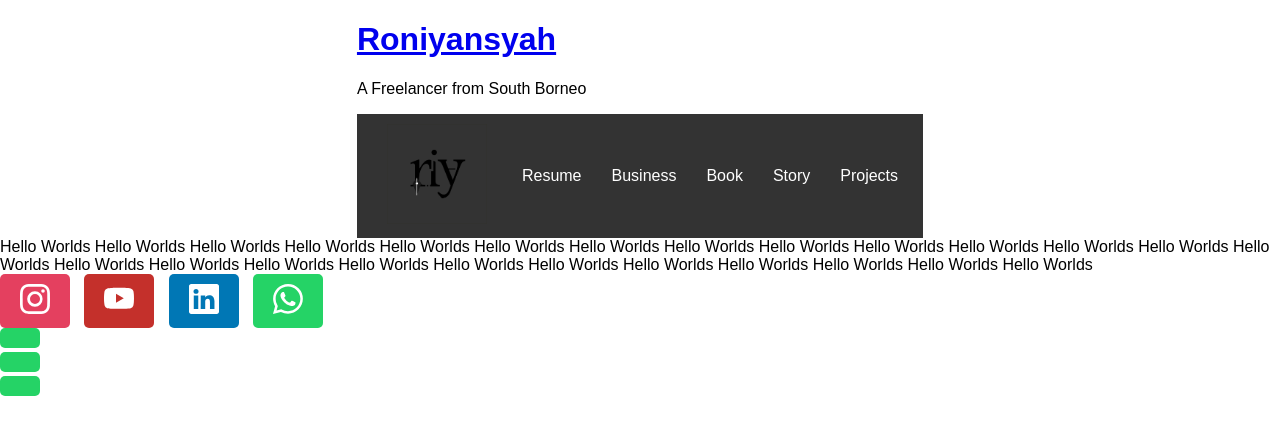
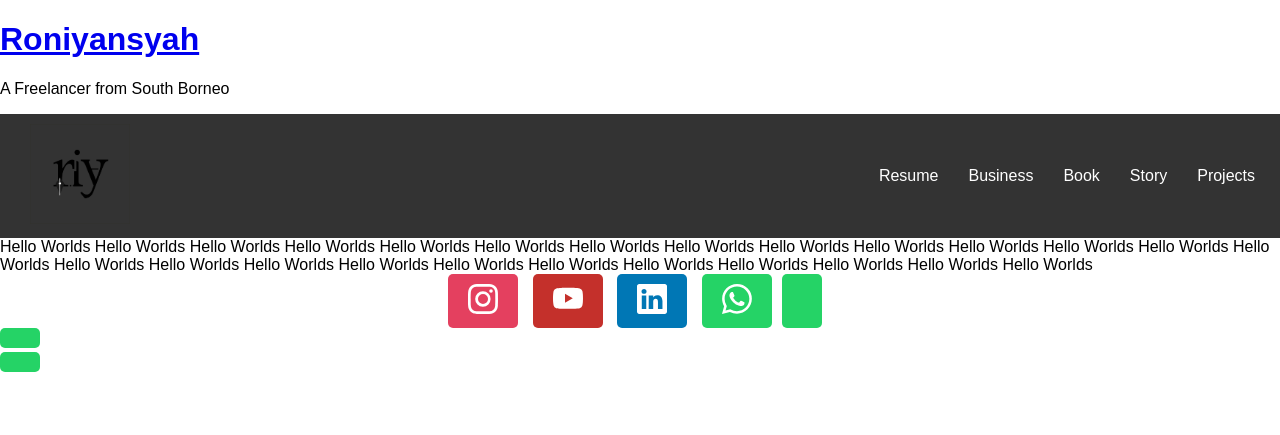
Before and after one commit to roniyansyah/roniyansyah.github.io, a Jekyll site: the page built from index.html, in a window 1280 px wide. Shown: the top 435 px of the page. Built offline with Jekyll 4.4.1, drawn with Linux system fonts in a browser that asks for light colours.

Commit message:
Update default.html

```diff
--- a/_layouts/default.html
+++ b/_layouts/default.html
@@ -8,6 +8,7 @@
     {% include meta.html %}
     {% include analytics.html %}
     <link rel="stylesheet" href="styles.css">
+    <script src="script.js"></script>
   </head>
 
 
@@ -15,7 +16,7 @@
 
   <body>
     <div class="wrapper-masthead">
-      <div class="container-footer">
+      <div class="container">
         <header class="masthead clearfix">
 
           <div class="site-info">
@@ -54,13 +55,13 @@
     <a href="#" class="back-to-top"><i class="icon-arrow-up"></i></a>
 
     <div class="wrapper-footer">
-      <div class="container">
+      <div class="container-footer">
         <footer class="footer">
           {% include footer.html %}
         </footer>
       </div>
     </div>
-    <script src="script.js"></script>
+
   </body>
 
 
```
